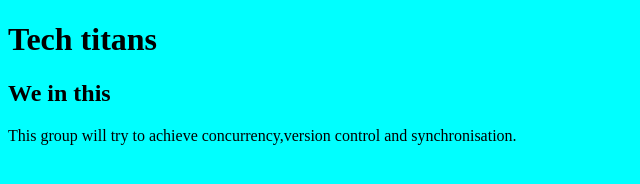
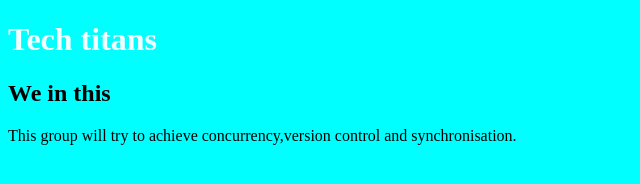
Before and after one commit to khalifahnur/tech-titans, a plain HTML site: page index.html in a window 1280 px wide. Shown: the whole page, without its empty margins (0-640 px from the left). Drawn offline with Linux system fonts and the light colour scheme.

Commit message:
added color and fontsize

```diff
--- a/index.html
+++ b/index.html
@@ -7,7 +7,7 @@
 </head>
 <body style="background-color: aqua;">
     <div>
-        <h1>Tech titans</h1>
+        <h1 style="font-size: 20;color: azure;">Tech titans</h1>
         <h2>We in this</h2>
         <p>This group will try to achieve concurrency,version control and synchronisation.</p>
     </div>
```
